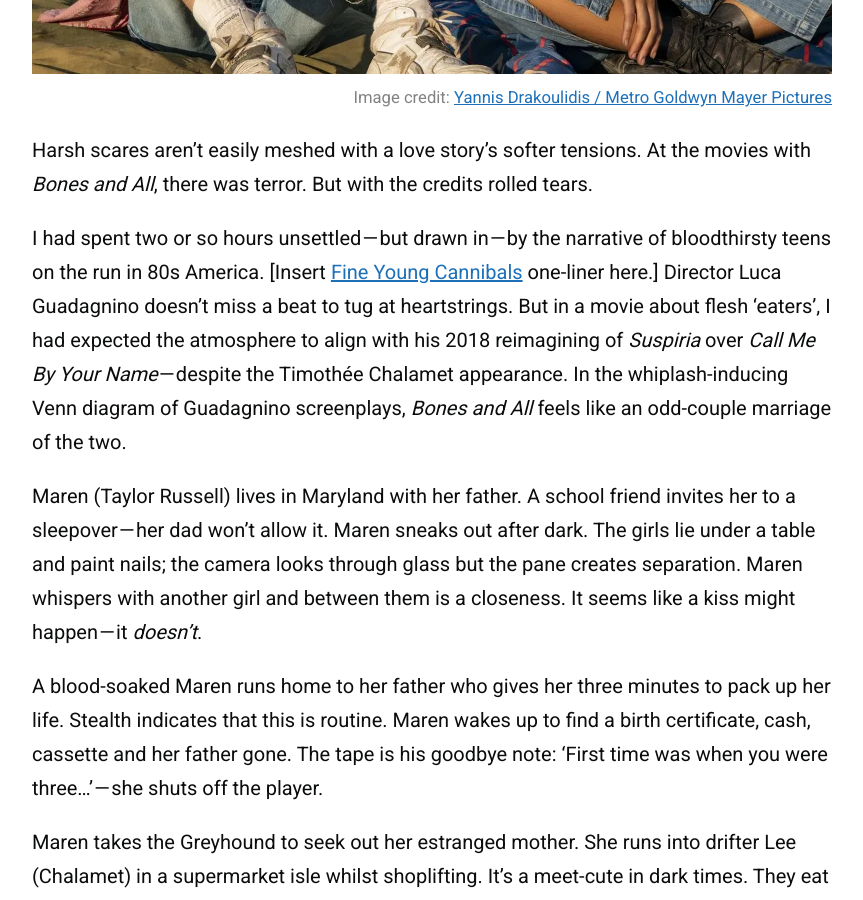
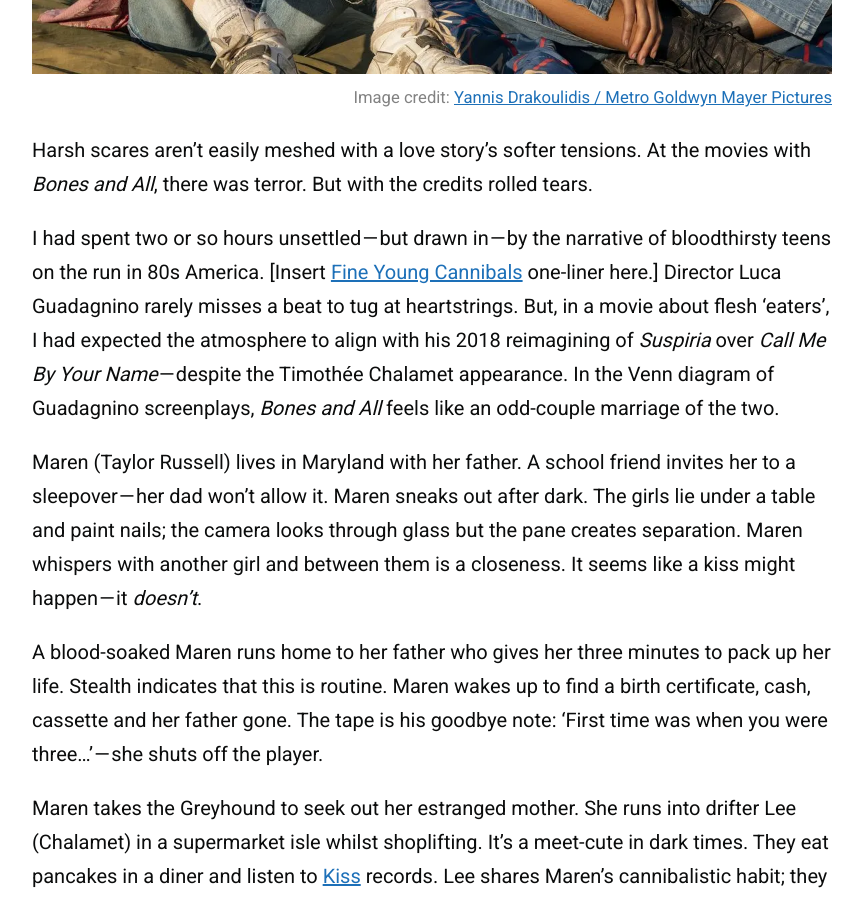
Before and after one commit to zoeurl/zoedowney.github.io, a Jekyll site: the page built from _posts/2023-08-07-bones-and-all.md, in a window 1280 px wide and 900 px high, scrolled down 741 px. Shown: the whole window, without its empty margins (208-1071 px from the left). Built offline with Jekyll 4.4.1, drawn with Linux system fonts in a browser that asks for light colours.

Commit message:
Update 2023-08-07-bones-and-all.md

```diff
--- a/_posts/2023-08-07-bones-and-all.md
+++ b/_posts/2023-08-07-bones-and-all.md
@@ -10,7 +10,7 @@
 
 Harsh scares aren’t easily meshed with a love story’s softer tensions. At the movies with _Bones and All_, there was terror. But with the credits rolled tears.
 
-I had spent two or so hours unsettled — but drawn in — by the narrative of bloodthirsty teens on the run in 80s America. [Insert [Fine Young Cannibals](https://en.wikipedia.org/wiki/The_Raw_%26_the_Cooked_%28album%29) one-liner here.] Director Luca Guadagnino doesn’t miss a beat to tug at heartstrings. But in a movie about flesh ‘eaters’, I had expected the atmosphere to align with his 2018 reimagining of _Suspiria_ over _Call Me By Your Name_ — despite the Timothée Chalamet appearance. In the whiplash-inducing Venn diagram of Guadagnino screenplays, _Bones and All_ feels like an odd-couple marriage of the two.
+I had spent two or so hours unsettled — but drawn in — by the narrative of bloodthirsty teens on the run in 80s America. [Insert [Fine Young Cannibals](https://en.wikipedia.org/wiki/The_Raw_%26_the_Cooked_%28album%29) one-liner here.] Director Luca Guadagnino rarely misses a beat to tug at heartstrings. But, in a movie about flesh ‘eaters’, I had expected the atmosphere to align with his 2018 reimagining of _Suspiria_ over _Call Me By Your Name_ — despite the Timothée Chalamet appearance. In the Venn diagram of Guadagnino screenplays, _Bones and All_ feels like an odd-couple marriage of the two.
 
 Maren (Taylor Russell) lives in Maryland with her father. A school friend invites her to a sleepover — her dad won’t allow it. Maren sneaks out after dark. The girls lie under a table and paint nails; the camera looks through glass but the pane creates separation. Maren whispers with another girl and between them is a closeness. It seems like a kiss might happen — it _doesn’t_.
 
```
